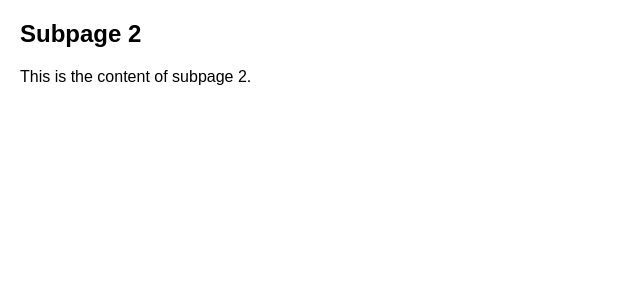
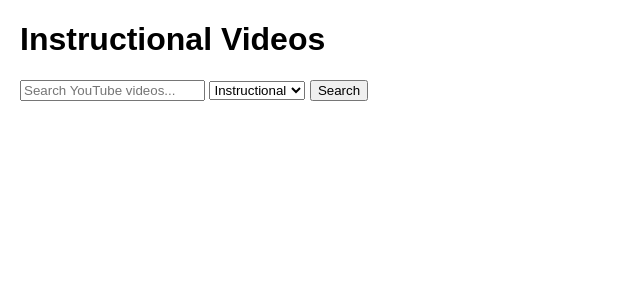
Before and after one commit to xchen79/App.py, a Flask app: page /subpage2 in a window 1280 px wide. Shown: the part 98-398 px from the top of the page, without its empty margins (0-640 px from the left). Run offline with Flask 3, Linux system fonts and the light colour scheme.

Commit message:
Video code

```diff
--- a/app.py
+++ b/app.py
@@ -1,4 +1,6 @@
 from flask import Flask, render_template, request, redirect, url_for
+import os
+import requests
 
 app = Flask(__name__)
 entries = []
@@ -21,17 +23,40 @@ def subpage1():
         if title and body:
             entries.append({"id": next_id, "title": title, "body": body})
             next_id += 1
-    return render_template("subpage1.html")
+        return redirect(url_for("subpage1.html"))
+    return render_template("subpage1.html", entries=entries)
 @app.route("/subpage1/<int:entry_id>")
 def display(entry_id):
-    entry = next((entry for entry in entries if entry["id"] == entry_id), None)
+    entry = next((e for e in entries if e["id"] == entry_id), None)
     if not entry:
         return "Entry not found", 404
     return render_template("view_entry.html", entry=entry)
 
-@app.route("/subpage2")
+@app.route("/subpage2", methods=["GET", "POST"])
 def subpage2():
-    return render_template("subpage2.html")
+    search_query = request.form.get("search") if request.method == "POST" else None
+    category = request.form.get("category") if request.method == "POST" else "instructional"
+
+    videos = []
+    if search_query:
+        YOUTUBE_API_KEY = os.environ.get("YOUTUBE_API_KEY", "AIzaSyCI4vZ7LJOVUyb7yzQNHaJAs9MiBHL5qs0")
+        search_url = "https://www.googleapis.com/youtube/v3/search"
+        params = {
+            "part": "snippet",
+            "q": search_query,
+            "key": YOUTUBE_API_KEY,
+            "maxResults": 10,
+            "type": "video"
+        }
+        response = requests.get(search_url, params=params)
+        data = response.json()
+        for item in data.get("items", []):
+            videos.append({
+                "title": item["snippet"]["title"],
+                "thumbnail": item["snippet"]["thumbnails"]["medium"]["url"],
+                "videoId": item["id"]["videoId"]
+            })
+    return render_template("subpage2.html", videos=videos, category=category)
 
 @app.route("/subpage3")
 def subpage3():
--- a/templates/subpage2.html
+++ b/templates/subpage2.html
@@ -1,7 +1,23 @@
 {% extends "base.html" %}
-{% block title %}Subpage 2{% endblock %}
+{% block content %}
+<h1>{{ category.capitalize() }} Videos</h1>
+<form method="POST">
+    <input type="text" name="search" placeholder="Search YouTube videos..." required>
+    <select name="category">
+        <option value="instructional" {% if category == "instructional" %}selected{% endif %}>Instructional</option>
+        <option value="professional" {% if category == "professional" %}selected{% endif %}>Professional</option>
+    </select>
+    <button type="submit">Search</button>
+</form>
 
-{% block content %}
-<h2>Subpage 2</h2>
-<p>This is the content of subpage 2.</p>
+<div class="video-container">
+    {% for video in videos %}
+        <div class="video-card">
+            <iframe src="https://www.youtube.com/embed/{{ video.videoId }}" allowfullscreen></iframe>
+            <p>{{ video.title }}</p>
+        </div>
+    {% endfor %}
+</div>
+
+
 {% endblock %}
```
